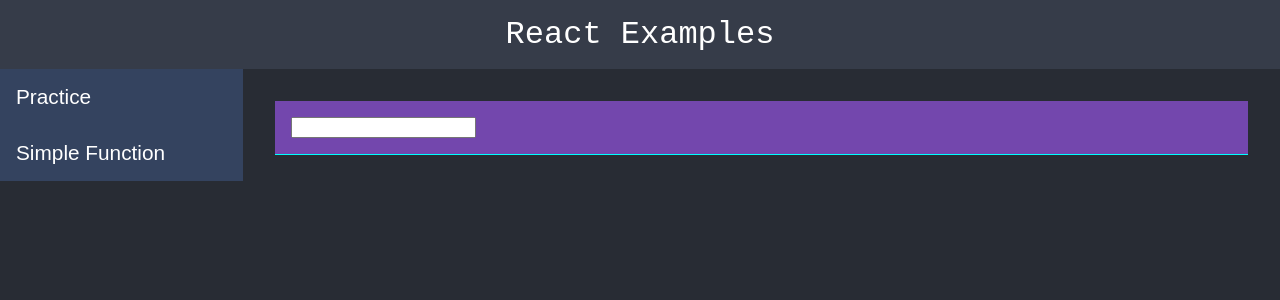
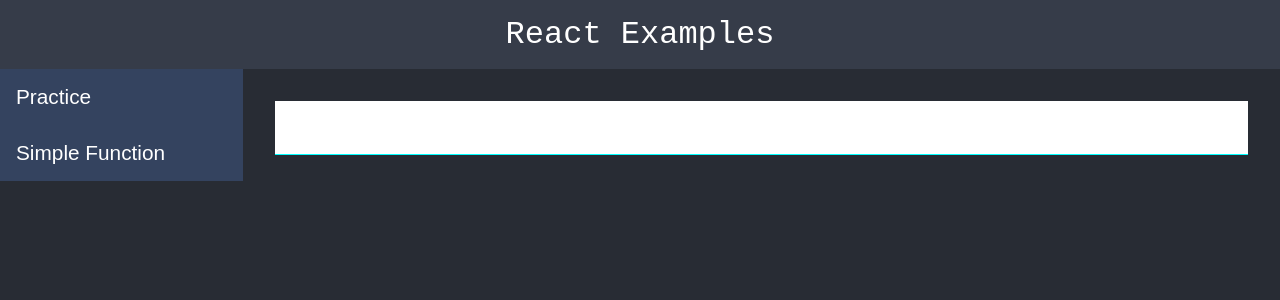
Before and after one commit to LunaGoodnight/react-crepe, a React (Create React App) app: page /chips in a window 1280 px wide. Shown: the top 300 px of the page. Built offline with nearby package versions, Linux system fonts and the light colour scheme.

Commit message:
[Add] chips

```diff
--- a/src/pages/ChipsPage.js
+++ b/src/pages/ChipsPage.js
@@ -3,11 +3,12 @@ import styled from "styled-components";
 import { chipsOptionList } from "./config/chipsOptionList";
 
 const Container = styled.div`
+  flex-wrap: wrap;
   border-bottom: 1px solid aqua;
   display: flex;
   justify-content: flex-start;
-  align-items: flex-start;
-  background: #7347ad;
+  align-items: center;
+  background: #fff;
   color: aqua;
   padding: 1rem;
   gap: 1rem;
@@ -21,8 +22,13 @@ const SmallChips = styled.div`
   border-radius: 50px;
 `;
 const InputBox = styled.input`
+  padding: 0.2rem 0.6rem;
+  border: none;
   &:focus {
     outline: none;
+  }
+  &::-webkit-calendar-picker-indicator {
+    display: none !important;
   }
 `;
 const DataOptions = styled.option`
```
